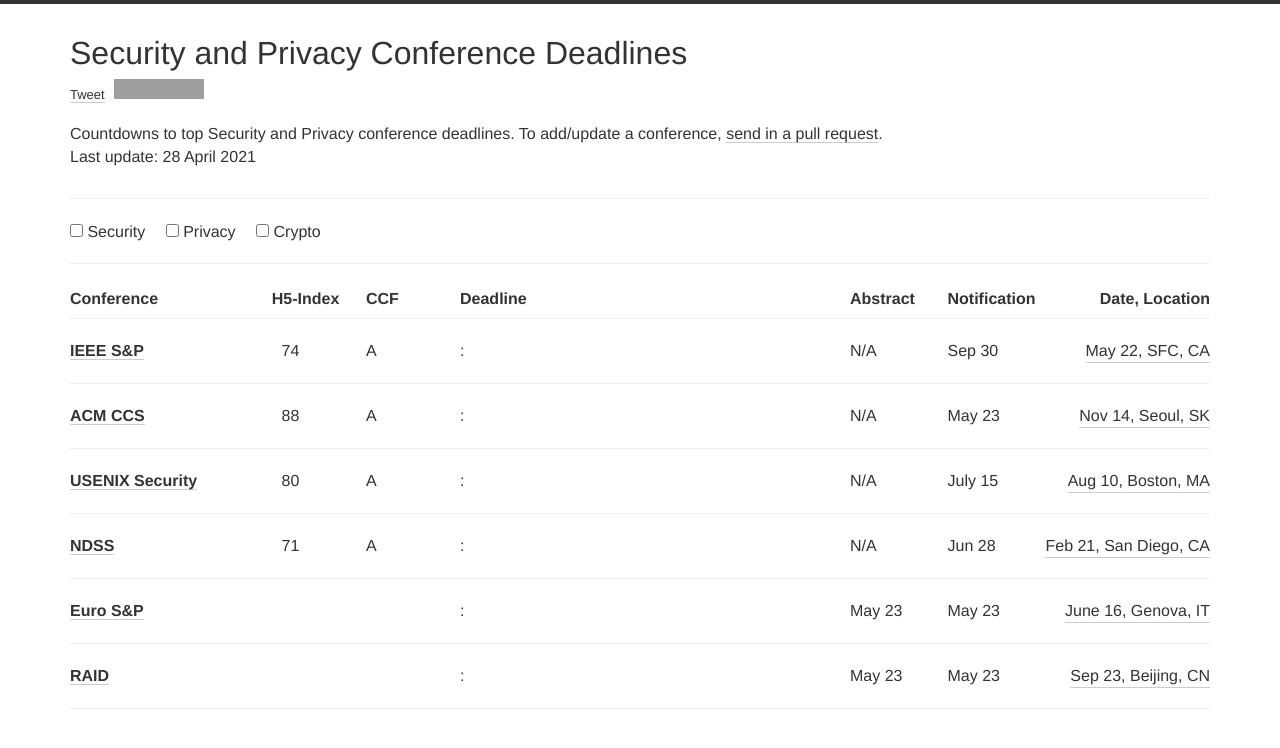
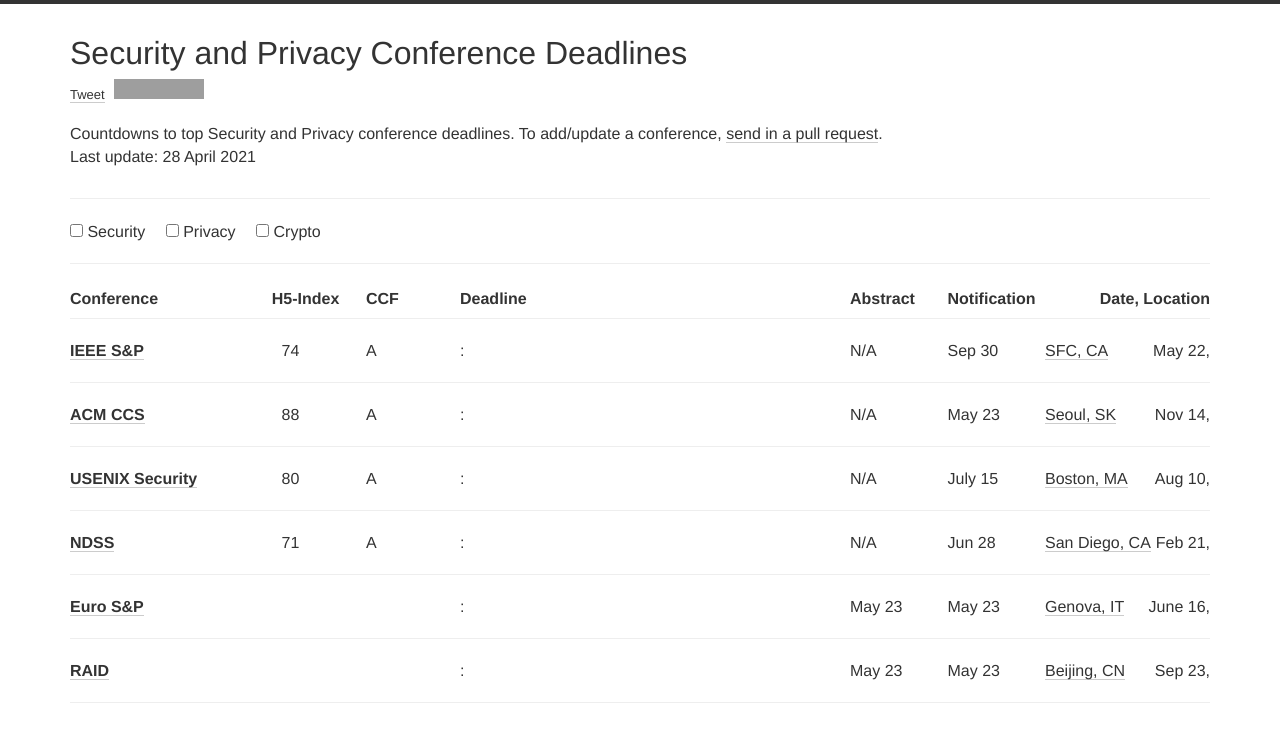
Before and after one commit to jianghaizhi/conference, a Jekyll site: the page built from index.html, in a window 1280 px wide. Shown: the top 748 px of the page. Built offline with Jekyll 4.4.1, drawn with Linux system fonts in a browser that asks for light colours; nearby versions of some CDN libraries; comment, search, counter and statistics services are not loaded; grey boxes are pictures that could not be loaded.

Commit message:
Update index.html

```diff
--- a/index.html
+++ b/index.html
@@ -78,7 +78,7 @@
                 {{conf.notification}}
               </div>
              <div class="col-xs-12 col-md-2">
-                <a style="float:right;" target="black" href="http://maps.google.com/?q={{conf.place}}">{{conf.month}} {{conf.date}}, {{conf.place}}</a>
+                <font style="float:right;">{{conf.month}} {{conf.date}}, </font><a target="black" href="http://maps.google.com/?q={{conf.place}}">{{conf.place}}</a>
               </div>
 
           </div>
```
